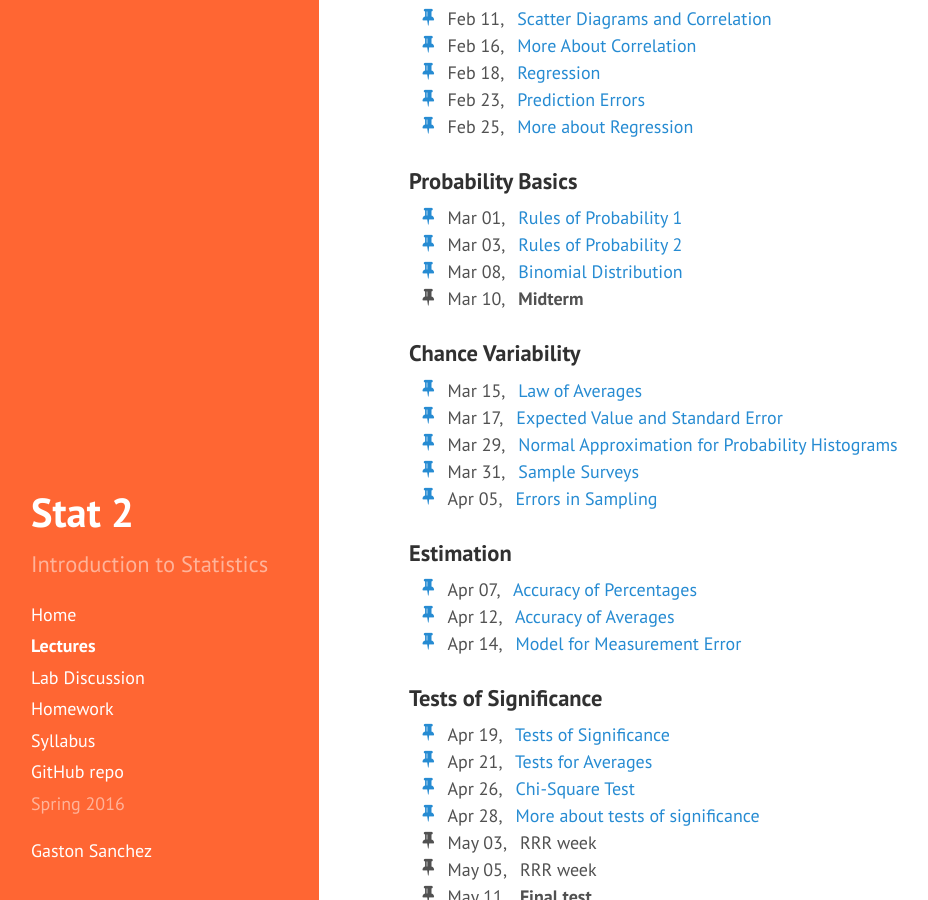
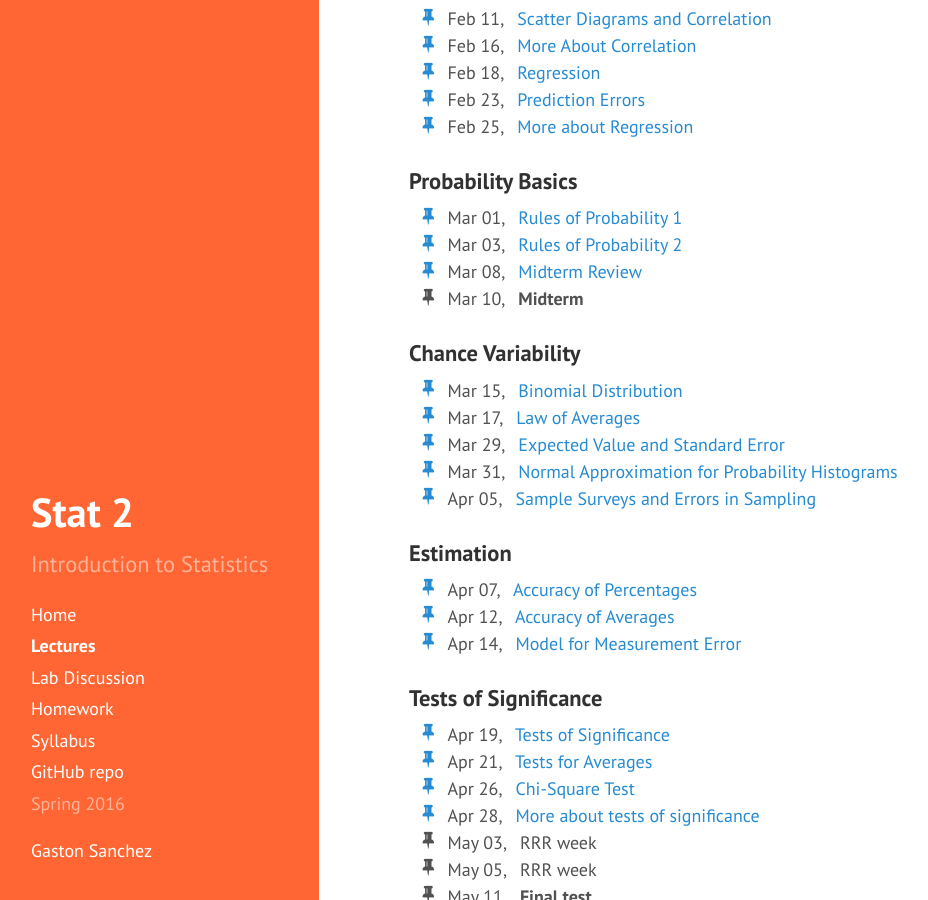
Before and after one commit to gastonstat/relic-stat2, a Jekyll site: the page built from lectures/index.md, in a window 1280 px wide and 900 px high, scrolled down 494 px. Shown: the whole window, without its empty margins (5-933 px from the left). Built offline with Jekyll 4.4.1, drawn with Linux system fonts in a browser that asks for light colours; nearby versions of some CDN libraries.

Commit message:
calendar: moved binomial distribution oafter midterm review

```diff
--- a/lectures/index.md
+++ b/lectures/index.md
@@ -65,7 +65,7 @@ Tentative Calendar, Spring 2016
     <a href="13-probability-rules2"><i class="fa-li fa fa-thumb-tack"></i></a> Mar 03, &nbsp;&nbsp;<a href="https://docs.google.com/presentation/d/1C-bEAHd3naLPxk_WDSrMuWHd9kMdVVo7vh2x9lWaFvc/pub?start=false&loop=false&delayms=3000" target="_blank">Rules of Probability 2</a>
   </li>
   <li>
-    <a href=""><i class="fa-li fa fa-thumb-tack"></i></a> Mar 08, &nbsp;&nbsp;<a href="">Binomial Distribution</a>
+    <a href=""><i class="fa-li fa fa-thumb-tack"></i></a> Mar 08, &nbsp;&nbsp;<a href="">Midterm Review</a>
   </li>
   <li>
     <i class="fa-li fa fa-thumb-tack"></i> Mar 10, &nbsp;&nbsp;<b>Midterm</b>
@@ -77,19 +77,19 @@ Tentative Calendar, Spring 2016
 
 <ul class="fa-ul">
   <li>
-    <a href=""><i class="fa-li fa fa-thumb-tack"></i></a> Mar 15, &nbsp;&nbsp;<a href="">Law of Averages</a>
+    <a href=""><i class="fa-li fa fa-thumb-tack"></i></a> Mar 15, &nbsp;&nbsp;<a href="">Binomial Distribution</a>
   </li>
   <li>
-    <a href=""><i class="fa-li fa fa-thumb-tack"></i></a> Mar 17, &nbsp;&nbsp;<a href="">Expected Value and Standard Error</a>
+    <a href=""><i class="fa-li fa fa-thumb-tack"></i></a> Mar 17, &nbsp;&nbsp;<a href="">Law of Averages</a>
   </li>
   <li>
-    <a href=""><i class="fa-li fa fa-thumb-tack"></i></a> Mar 29, &nbsp;&nbsp;<a href="">Normal Approximation for Probability Histograms</a>
+    <a href=""><i class="fa-li fa fa-thumb-tack"></i></a> Mar 29, &nbsp;&nbsp;<a href="">Expected Value and Standard Error</a>
   </li>
   <li>
-    <a href=""><i class="fa-li fa fa-thumb-tack"></i></a> Mar 31, &nbsp;&nbsp;<a href="">Sample Surveys</a>
+    <a href=""><i class="fa-li fa fa-thumb-tack"></i></a> Mar 31, &nbsp;&nbsp;<a href="">Normal Approximation for Probability Histograms</a>
   </li>
   <li>
-    <a href=""><i class="fa-li fa fa-thumb-tack"></i></a> Apr 05, &nbsp;&nbsp;<a href="">Errors in Sampling</a>
+    <a href=""><i class="fa-li fa fa-thumb-tack"></i></a> Apr 05, &nbsp;&nbsp;<a href="">Sample Surveys and Errors in Sampling</a>
   </li>
 </ul>
 
```
